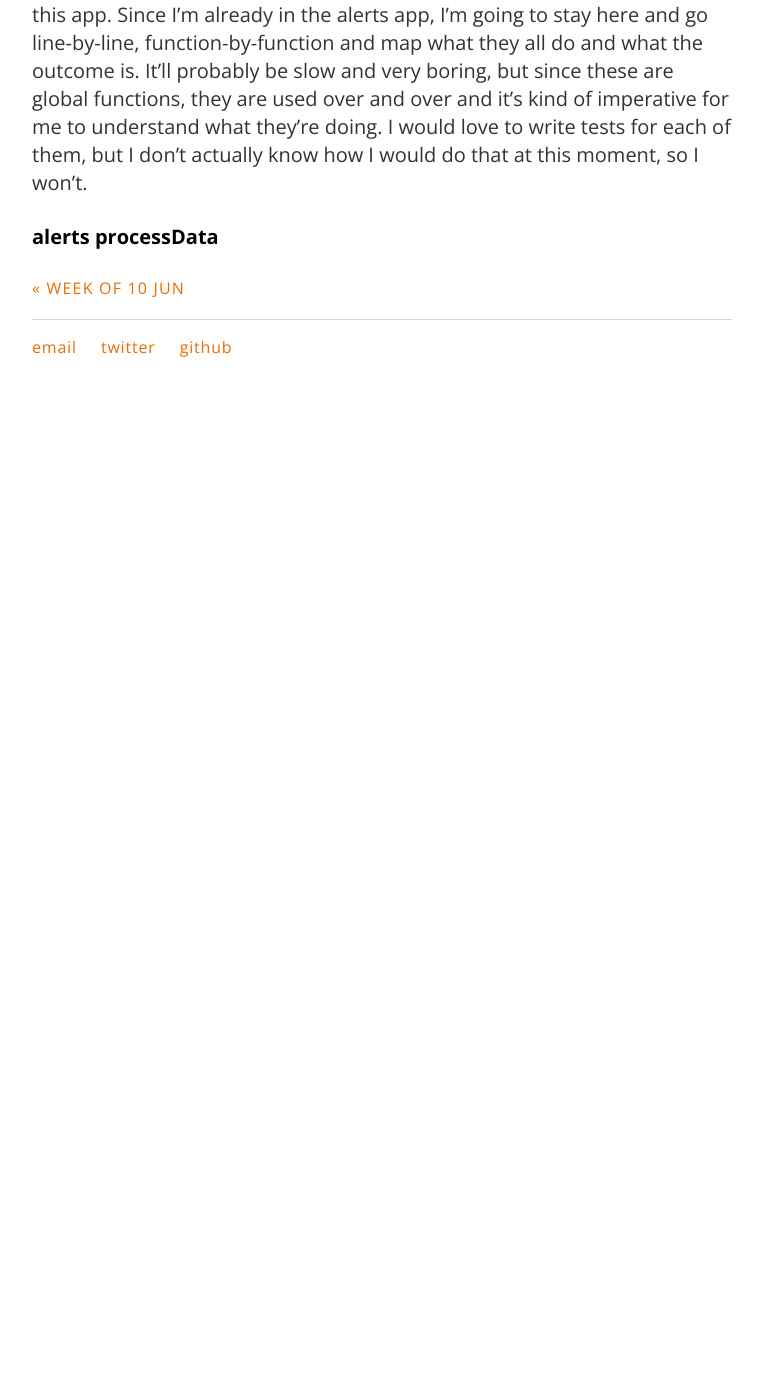
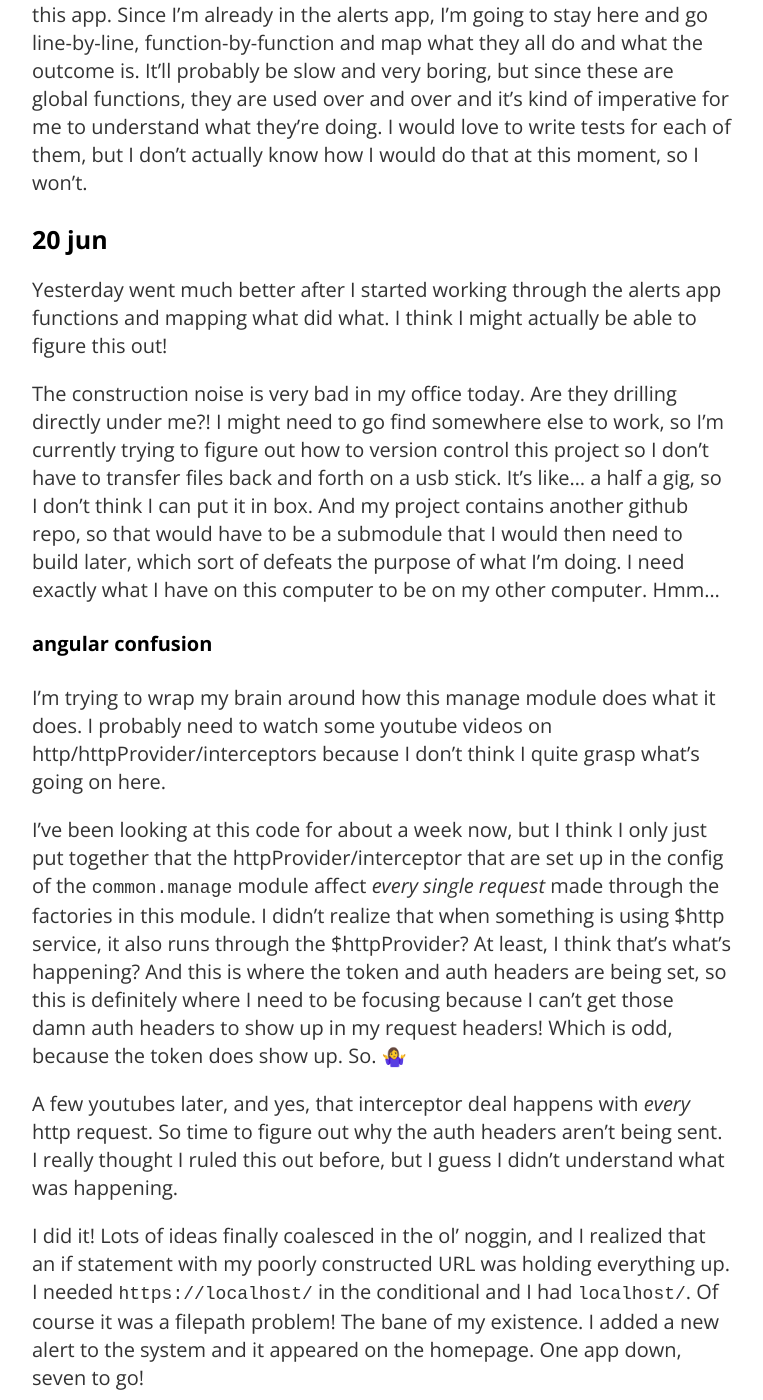
Before and after one commit to carylwyatt/carylwyatt.github.io, a Jekyll site: the page built from _posts/2019-06-17-week-of-17-jun.md, in a window 1280 px wide and 1400 px high, scrolled down 9200 px. Shown: the whole window, without its empty margins (258-1021 px from the left). Built offline with Jekyll 4.4.1, drawn with Linux system fonts in a browser that asks for light colours; emoji names are drawn with the system emoji font; before the commit the page ends 9598 px from its top, so only the background shows below that; some of the changed text lies outside the part shown.

Commit message:
such a great morning :tada:

```diff
--- a/_posts/2019-06-17-week-of-17-jun.md
+++ b/_posts/2019-06-17-week-of-17-jun.md
@@ -174,4 +174,22 @@ Another baffling thing: so many of these functions rely on other functions *not
 
 I took a walk, which I desperately needed. I thought through my anger, and I definitely need to come up with a systematic way of drilling down through this app. Since I'm already in the alerts app, I'm going to stay here and go line-by-line, function-by-function and map what they all do and what the outcome is. It'll probably be slow and very boring, but since these are global functions, they are used over and over and it's kind of imperative for me to understand what they're doing. I would love to write tests for each of them, but I don't actually know how I would do that at this moment, so I won't.
 
-#### alerts processData
+### 20 jun
+
+Yesterday went much better after I started working through the alerts app functions and mapping what did what. I think I might actually be able to figure this out!
+
+The construction noise is very bad in my office today. Are they drilling directly under me?! I might need to go find somewhere else to work, so I'm currently trying to figure out how to version control this project so I don't have to transfer files back and forth on a usb stick. It's like... a half a gig, so I don't think I can put it in box. And my project contains another github repo, so that would have to be a submodule that I would then need to build later, which sort of defeats the purpose of what I'm doing. I need exactly what I have on this computer to be on my other computer. Hmm...
+
+#### angular confusion
+
+I'm trying to wrap my brain around how this manage module does what it does. I probably need to watch some youtube videos on http/httpProvider/interceptors because I don't think I quite grasp what's going on here.
+
+I've been looking at this code for about a week now, but I think I only just put together that the httpProvider/interceptor that are set up in the config of the `common.manage` module affect *every single request* made through the factories in this module. I didn't realize that when something is using $http service, it also runs through the $httpProvider? At least, I think that's what's happening? And this is where the token and auth headers are being set, so this is definitely where I need to be focusing because I can't get those damn auth headers to show up in my request headers! Which is odd, because the token does show up. So. :woman_shrugging:
+
+A few youtubes later, and yes, that interceptor deal happens with *every* http request. So time to figure out why the auth headers aren't being sent. I really thought I ruled this out before, but I guess I didn't understand what was happening.
+
+I did it! Lots of ideas finally coalesced in the ol' noggin, and I realized that an if statement with my poorly constructed URL was holding everything up. I needed `https://localhost/` in the conditional and I had `localhost/`. Of course it was a filepath problem! The bane of my existence. I added a new alert to the system and it appeared on the homepage. One app down, seven to go!
+
+Bebopping my way through the erCarousel UI, when I realized there's a "pending approval" label on the slide I just added. That sent me on a 90-minute journey to figure out why this app didn't think I was considered "admin." After console.logging all the data outputs, I was pretty baffled. I had to go back to the `sGP/functions.php` before I figured it out: some of the apps have `admins` tables in their database! I believe those apps are news, hours, and erCarousel. There could be more. Once I added myself to the erCarousel admins table, I can now approve slides in the erCarousel app, so that must be the case!
+
+**Note to self**: When you're (inevitably) writing the documentation for this later, make sure you mention something about these unknowable tables!
```
